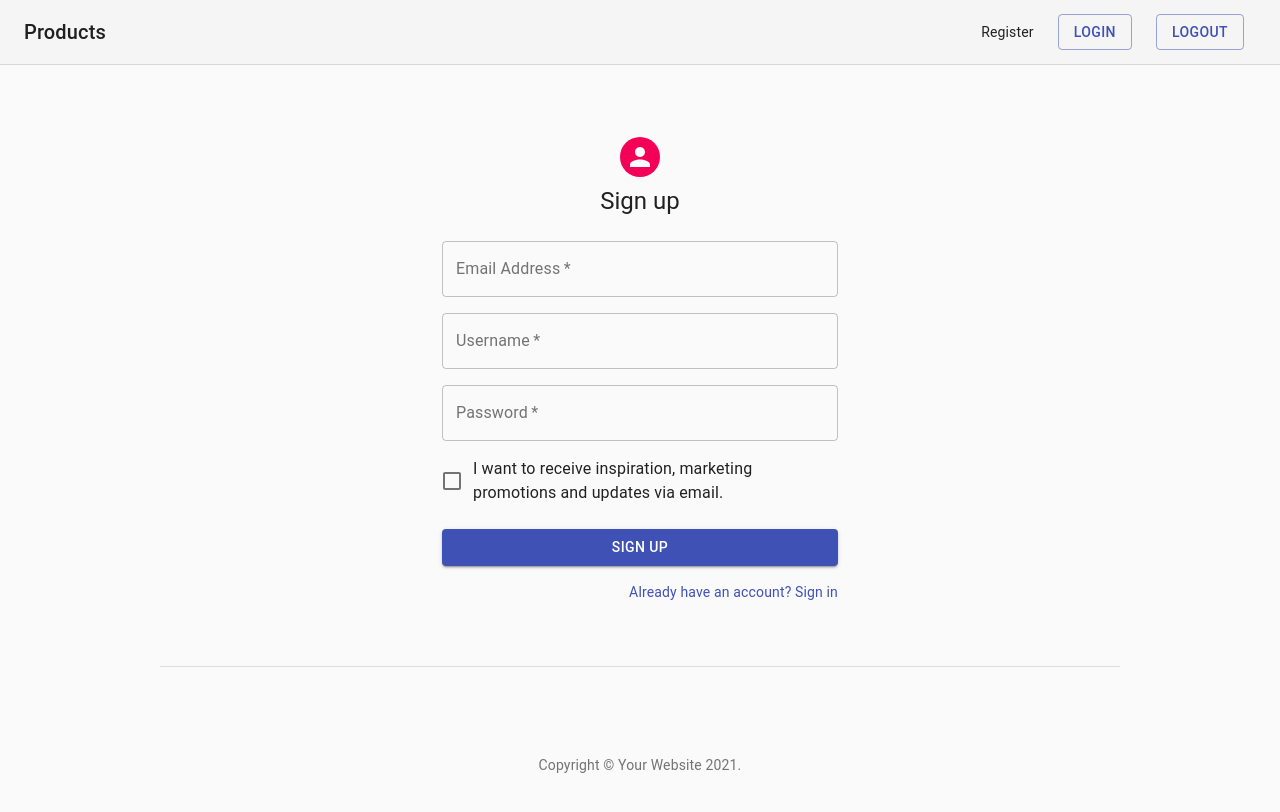
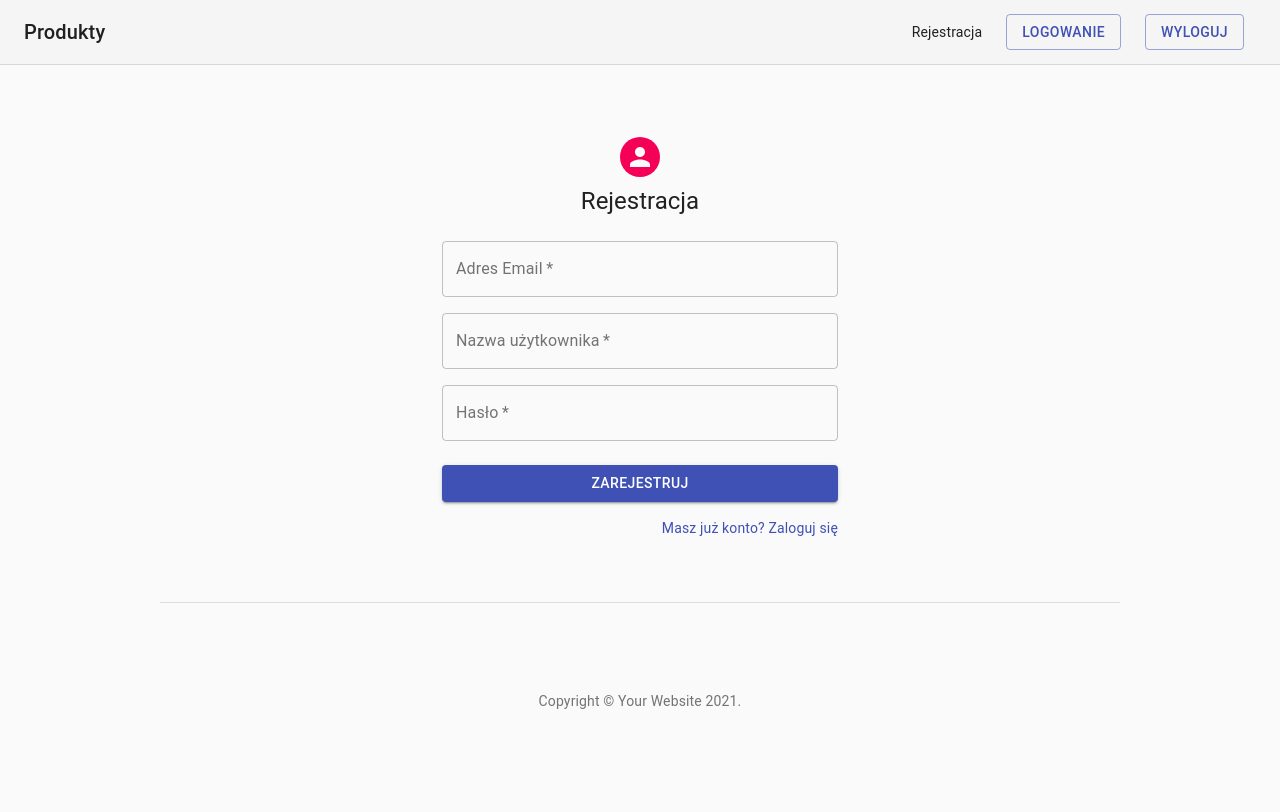
Before and after one commit to PWcislo26/django-price-comparison-api, a React (Create React App) app: page /register in a window 1280 px wide. Shown: the top 812 px of the page. Built offline with nearby package versions, Linux system fonts and the light colour scheme.

Commit message:
updated components looks and translations

```diff
--- a/src/components/header.js
+++ b/src/components/header.js
@@ -44,7 +44,7 @@ function Header() {
               underline="none"
               color="textPrimary"
             >
-              Products
+              Produkty
             </Link>
           </Typography>
           <nav>
@@ -55,7 +55,7 @@ function Header() {
               component={NavLink}
               to="/register"
             >
-              Register
+              Rejestracja
             </Link>
           </nav>
           <Button
@@ -66,7 +66,7 @@ function Header() {
             component={NavLink}
             to="/login"
           >
-            Login
+            Logowanie
           </Button>
           <Button
             href="#"
@@ -76,7 +76,7 @@ function Header() {
             component={NavLink}
             to="/logout"
           >
-            Logout
+            Wyloguj
           </Button>
         </Toolbar>
       </AppBar>
--- a/src/components/login.js
+++ b/src/components/login.js
@@ -74,7 +74,7 @@ export default function SignIn() {
 			<div className={classes.paper}>
 				<Avatar className={classes.avatar}></Avatar>
 				<Typography component="h1" variant="h5">
-					Sign in
+					Logowanie
 				</Typography>
 				<form className={classes.form} noValidate>
 					<TextField
@@ -83,7 +83,7 @@ export default function SignIn() {
 						required
 						fullWidth
 						id="email"
-						label="Email Address"
+						label="Adres Email"
 						name="email"
 						autoComplete="email"
 						autoFocus
@@ -95,7 +95,7 @@ export default function SignIn() {
 						required
 						fullWidth
 						name="password"
-						label="Password"
+						label="Hasło"
 						type="password"
 						id="password"
 						autoComplete="current-password"
@@ -109,12 +109,12 @@ export default function SignIn() {
 						className={classes.submit}
 						onClick={handleSubmit}
 					>
-						Sign In
+						Zaloguj
 					</Button>
 					<Grid container>
 						<Grid item>
-							<Link href="#" variant="body2">
-								{"Don't have an account? Sign Up"}
+							<Link href="/register" variant="body2">
+								{"Nie masz konta? Zarejestruj się"}
 							</Link>
 						</Grid>
 					</Grid>
--- a/src/components/register.js
+++ b/src/components/register.js
@@ -75,7 +75,7 @@ export default function SignUp() {
       <div className={classes.paper}>
         <Avatar className={classes.avatar}></Avatar>
         <Typography component="h1" variant="h5">
-          Sign up
+          Rejestracja
         </Typography>
         <form className={classes.form} noValidate>
           <Grid container spacing={2}>
@@ -85,7 +85,7 @@ export default function SignUp() {
                 required
                 fullWidth
                 id="email"
-                label="Email Address"
+                label="Adres Email"
                 name="email"
                 autoComplete="email"
                 onChange={handleChange}
@@ -97,7 +97,7 @@ export default function SignUp() {
                 required
                 fullWidth
                 id="username"
-                label="Username"
+                label="Nazwa użytkownika"
                 name="username"
                 autoComplete="username"
                 onChange={handleChange}
@@ -109,19 +109,14 @@ export default function SignUp() {
                 required
                 fullWidth
                 name="password"
-                label="Password"
+                label="Hasło"
                 type="password"
                 id="password"
                 autoComplete="current-password"
                 onChange={handleChange}
               />
             </Grid>
-            <Grid item xs={12}>
-              <FormControlLabel
-                control={<Checkbox value="allowExtraEmails" color="primary" />}
-                label="I want to receive inspiration, marketing promotions and updates via email."
-              />
-            </Grid>
+
           </Grid>
           <Button
             type="submit"
@@ -131,12 +126,12 @@ export default function SignUp() {
             className={classes.submit}
             onClick={handleSubmit}
           >
-            Sign Up
+            Zarejestruj
           </Button>
           <Grid container justify="flex-end">
             <Grid item>
-              <Link href="#" variant="body2">
-                Already have an account? Sign in
+              <Link href="/login" variant="body2">
+                Masz już konto? Zaloguj się
               </Link>
             </Grid>
           </Grid>
```
